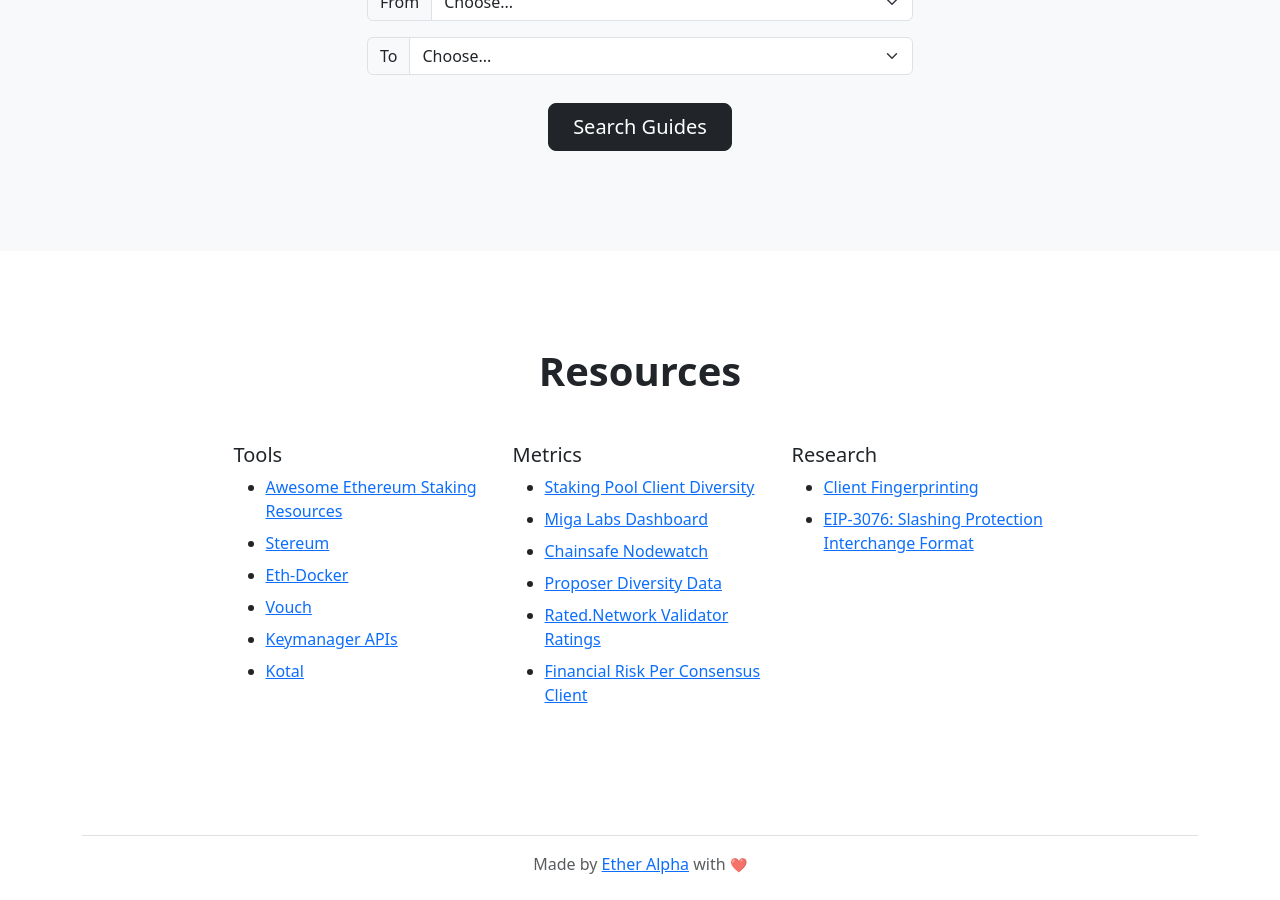
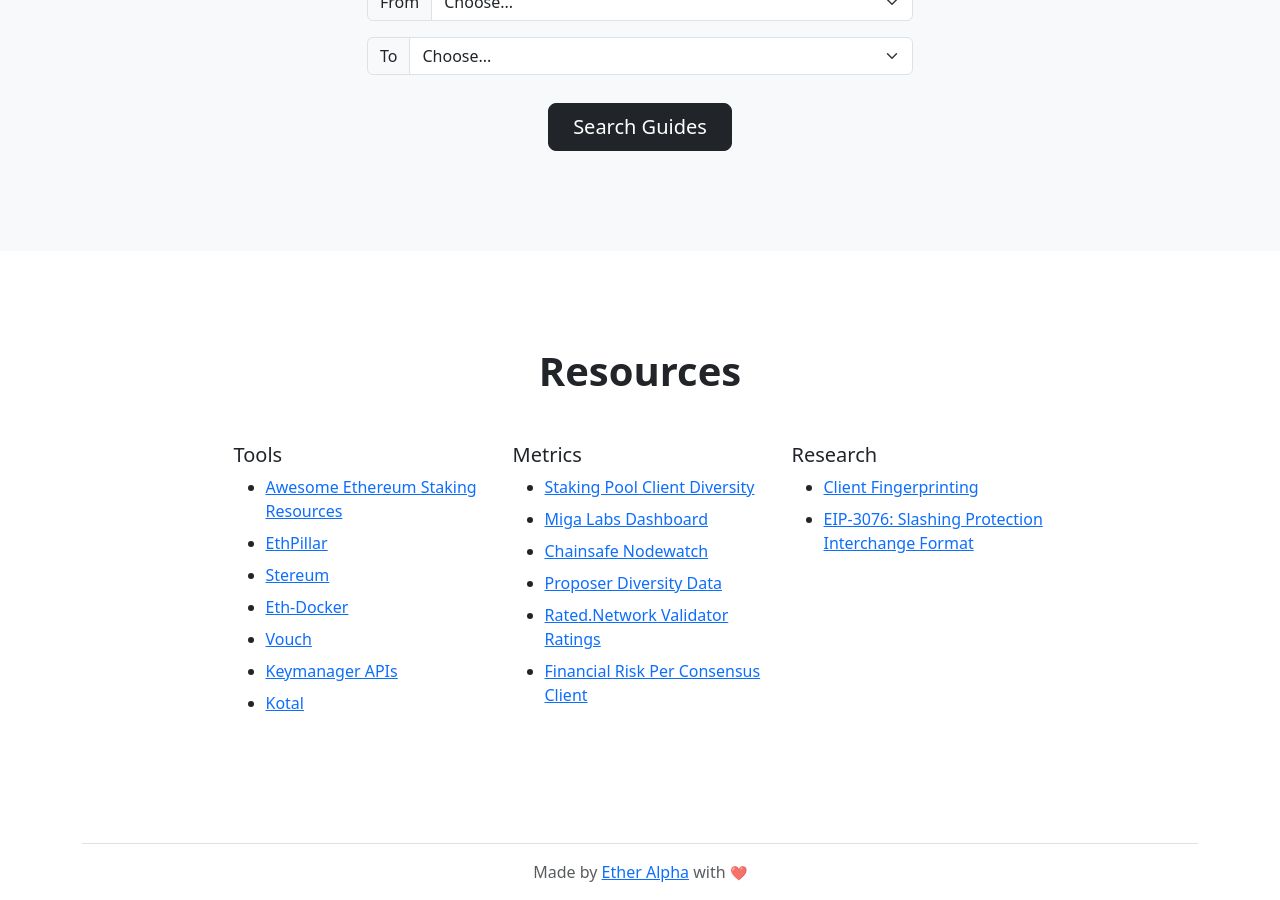
Before and after one commit to etheralpha/clientdiversity-org, a Jekyll site: the page built from index.md, in a window 1280 px wide and 900 px high, scrolled down 4300 px. Built offline with Jekyll 4.4.1, drawn with Linux system fonts in a browser that asks for light colours.

Commit message:
Update resource-links.html with EthPillar (#54)
* Update resource-links.html with EthPillar

* Update with shortened ethpillar link

```diff
--- a/_includes/partials/content/resource-links.html
+++ b/_includes/partials/content/resource-links.html
@@ -8,6 +8,9 @@
         <ul class="">
           <li class="mb-2">
             <a href="https://hackmd.io/@jyeAs_6oRjeDk2Mx5CZyBw/awesome-ethereum-staking" target="_blank" class="p-0 text-capitalize">Awesome Ethereum Staking Resources</a>
+          </li>
+          <li class="mb-2">
+            <a href="http://ethpillar.coincashew.com" target="_blank" class="p-0 text-capitalize">EthPillar</a>
           </li>
           <li class="mb-2">
             <a href="https://stereum.net/" target="_blank" class="p-0 text-capitalize">Stereum</a>
```
